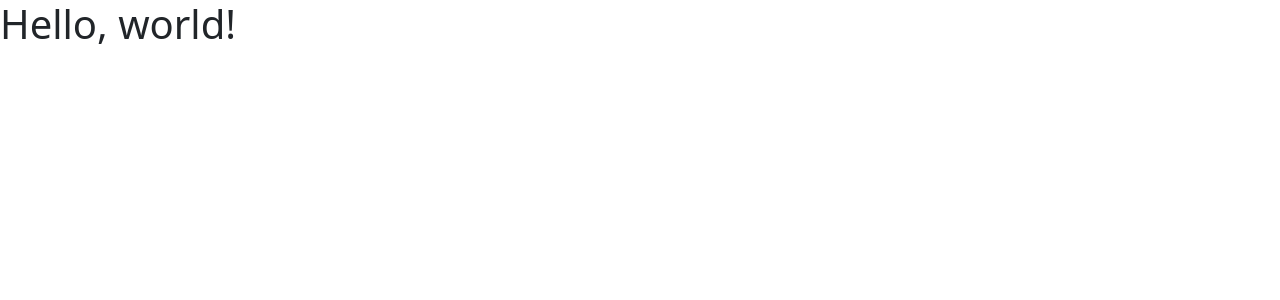
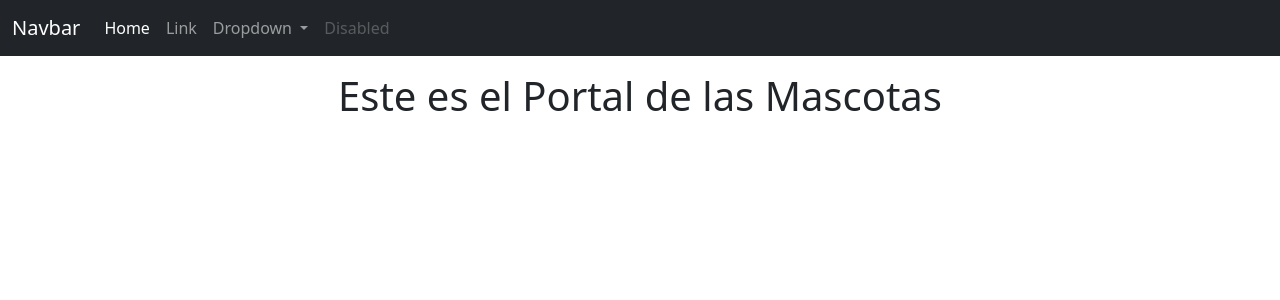
Before and after one commit to carlostoledoe/primer_proyecto, a Django app: page /pets/ in a window 1280 px wide. Shown: the top 300 px of the page. Run offline with Django 5.2, Linux system fonts and the light colour scheme.

Commit message:
Se agrega un navbar Boostrap y se modifica la función de views para recibir datos dinámicos desde un diccionario

```diff
--- a/mascotas/templates/mascotas.html
+++ b/mascotas/templates/mascotas.html
@@ -3,11 +3,48 @@
     <head>
         <meta charset="utf-8">
         <meta name="viewport" content="width=device-width, initial-scale=1">
-    <title>Bootstrap demo</title>
+        <title>App Mascotas</title>
         <link href="https://cdn.jsdelivr.net/npm/bootstrap@5.3.3/dist/css/bootstrap.min.css" rel="stylesheet" integrity="sha384-QWTKZyjpPEjISv5WaRU9OFeRpok6YctnYmDr5pNlyT2bRjXh0JMhjY6hW+ALEwIH" crossorigin="anonymous">
     </head>
     <body>
-    <h1>Hello, world!</h1>
+        <nav class="navbar navbar-expand-lg bg-body-dark bg-dark" data-bs-theme="dark">
+            <div class="container-fluid">
+              <a class="navbar-brand" href="#">Navbar</a>
+              <button class="navbar-toggler" type="button" data-bs-toggle="collapse" data-bs-target="#navbarSupportedContent" aria-controls="navbarSupportedContent" aria-expanded="false" aria-label="Toggle navigation">
+                <span class="navbar-toggler-icon"></span>
+              </button>
+              <div class="collapse navbar-collapse" id="navbarSupportedContent">
+                <ul class="navbar-nav me-auto mb-2 mb-lg-0">
+                  <li class="nav-item">
+                    <a class="nav-link active" aria-current="page" href="#">Home</a>
+                  </li>
+                  <li class="nav-item">
+                    <a class="nav-link" href="#">Link</a>
+                  </li>
+                  <li class="nav-item dropdown">
+                    <a class="nav-link dropdown-toggle" href="#" role="button" data-bs-toggle="dropdown" aria-expanded="false">
+                      Dropdown
+                    </a>
+                    <ul class="dropdown-menu">
+                      <li><a class="dropdown-item" href="#">Action</a></li>
+                      <li><a class="dropdown-item" href="#">Another action</a></li>
+                      <li><hr class="dropdown-divider"></li>
+                      <li><a class="dropdown-item" href="#">Something else here</a></li>
+                    </ul>
+                  </li>
+                  <li class="nav-item">
+                    <a class="nav-link disabled" aria-disabled="true">Disabled</a>
+                  </li>
+                </ul>
+                {% if esAdmin %} <!-- template de Jinja -->
+                    <form class="d-flex" role="search">
+                        <p class="text-light fs-5">Bienvenido {{ nombre }}</p>
+                    </form>
+                {% endif %}
+              </div>
+            </div>
+          </nav>
+        <h1 class="text-center mt-3">{{ titulo }}</h1>
         <script src="https://cdn.jsdelivr.net/npm/bootstrap@5.3.3/dist/js/bootstrap.bundle.min.js" integrity="sha384-YvpcrYf0tY3lHB60NNkmXc5s9fDVZLESaAA55NDzOxhy9GkcIdslK1eN7N6jIeHz" crossorigin="anonymous"></script>
     </body>
 </html>
--- a/mascotas/views.py
+++ b/mascotas/views.py
@@ -3,4 +3,9 @@ from django.http import HttpResponse
 
 # Create your views here.
 def paginaMascotas(request):
-    return render(request, 'mascotas.html')
+    context = {
+        'titulo': 'Este es el Portal de las Mascotas',
+        'esAdmin': False,
+        'nombre': 'Matias Bensan'
+    }
+    return render(request, 'mascotas.html', context)
```
Lines whose indentation alone changed are shown as unchanged.
